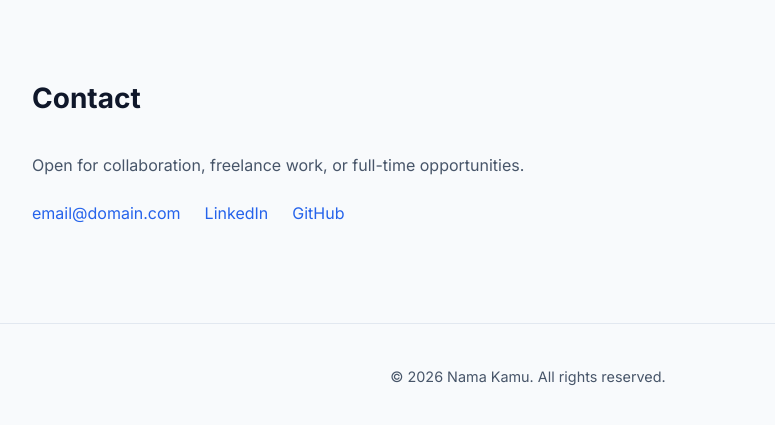
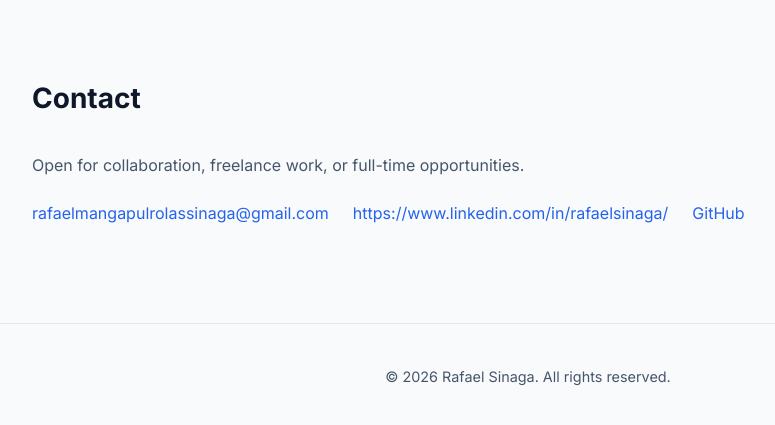
Before and after one commit to Rafael-Sinaga/About-Me, a plain HTML site: page index.html in a window 1280 px wide. Shown: the part 1970-2395 px from the top of the page, without its empty margins (112-887 px from the left). Drawn offline with Linux system fonts and the light colour scheme.

Commit message:
Modify index.html with new personal details
Updated personal information and contact details in the HTML file.

```diff
--- a/index.html
+++ b/index.html
@@ -3,7 +3,7 @@
 <head>
   <meta charset="UTF-8" />
   <meta name="viewport" content="width=device-width, initial-scale=1.0" />
-  <title>Nama Kamu — Software Engineer</title>
+  <title>Rafael Mangapul Rolas Sinaga — Software Engineer</title>
 
   <!-- Font -->
   <link rel="preconnect" href="https://fonts.googleapis.com">
@@ -135,8 +135,8 @@
       </p>
 
       <div class="contact-links">
-        <a href="mailto:email@domain.com">email@domain.com</a>
-        <a href="#">LinkedIn</a>
+        <a href="mailto:email@domain.com">rafaelmangapulrolassinaga@gmail.com</a>
+        <a href="#">https://www.linkedin.com/in/rafaelsinaga/</a>
         <a href="#">GitHub</a>
       </div>
     </section>
@@ -144,7 +144,7 @@
   </main>
 
   <footer class="footer">
-    <p>© 2026 Nama Kamu. All rights reserved.</p>
+    <p>© 2026 Rafael Sinaga. All rights reserved.</p>
   </footer>
 
 </body>
```
